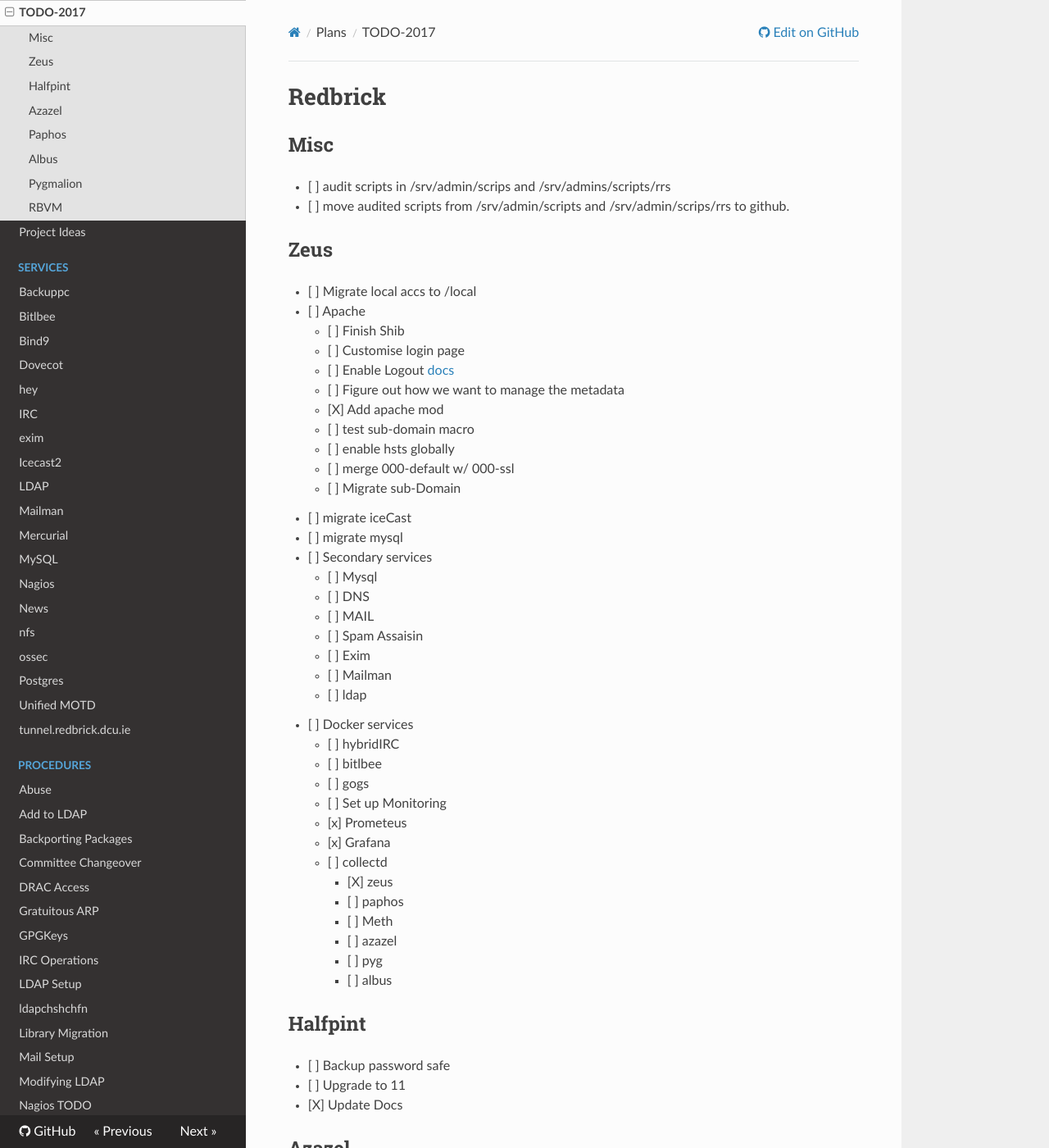
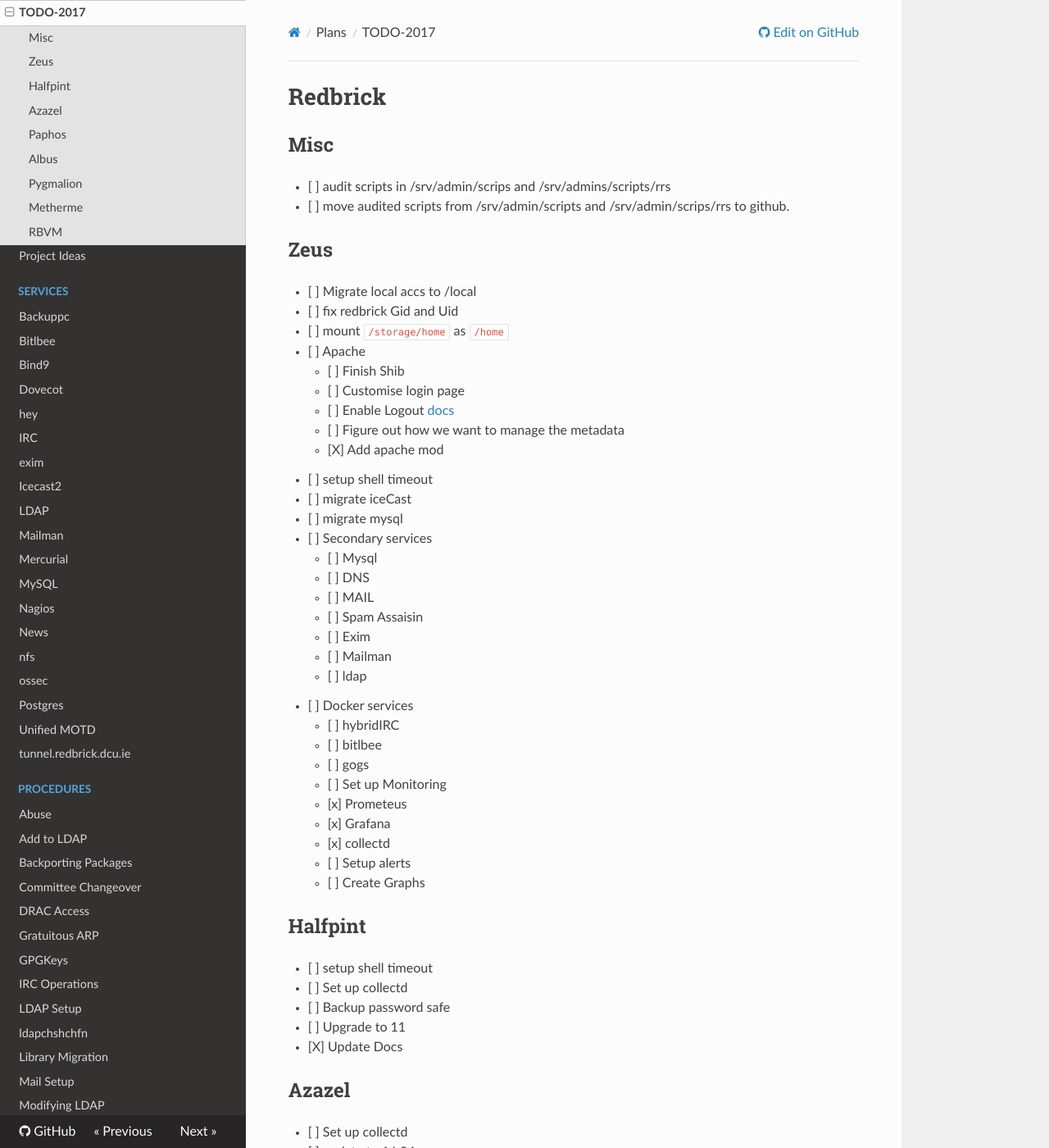
Before and after one commit to redbrick/docs-old, an MkDocs documentation site: the page built from docs/plans/TODO-2017.md, in a window 1280 px wide and 1400 px high. Shown: the whole window at 82% size. Built offline with MkDocs 1.6.1, drawn with Linux system fonts in a browser that asks for light colours; nearby versions of some CDN libraries; old or Windows-style settings are respelled for this version of MkDocs; some of the changed text lies outside the part shown.

Commit message:
move items to correct host

```diff
--- a/docs/plans/TODO-2017.md
+++ b/docs/plans/TODO-2017.md
@@ -6,16 +6,15 @@
 
 ## Zeus
   - [ ] Migrate local accs to /local
+  - [ ] fix redbrick Gid and Uid
+  - [ ] mount `/storage/home` as `/home`
   - [ ] Apache
     - [ ] Finish Shib
       - [ ] Customise login page
       - [ ] Enable Logout [docs](https://wiki.shibboleth.net/confluence/display/IDP30/LogoutConfiguration)
       - [ ] Figure out how we want to manage the metadata
     - [X] Add apache mod
-    - [ ] test sub-domain macro
-    - [ ] enable hsts globally
-    - [ ] merge 000-default w/ 000-ssl
-    - [ ] Migrate sub-Domain
+  - [ ] setup shell timeout
   - [ ] migrate iceCast
   - [ ] migrate mysql
   - [ ]  Secondary services
@@ -33,31 +32,35 @@
     - [ ] Set up Monitoring
       - [x] Prometeus
       - [x] Grafana
-      - [ ] collectd
-        - [X] zeus
-        - [ ] paphos
-        - [ ] Meth
-        - [ ] azazel
-        - [ ] pyg
-        - [ ] albus
+      - [x] collectd
+      - [ ] Setup alerts
+      - [ ] Create Graphs
 
-## Halfpint ##
+## Halfpint
+  - [ ] setup shell timeout
+  - [ ] Set up collectd
   - [ ] Backup password safe
   - [ ] Upgrade to 11
   - [X] Update Docs
 
-## Azazel ##
+## Azazel
+  - [ ] Set up collectd
+  - [ ] update to 16.04
   - [X] Setup port 443 redirect to www
     - [X] review lighthttpd SSL
     - [X] replace with apache
 
-## Paphos ##
+## Paphos
+  - [ ] Set up collectd
   - [ ] Set up smtp server
+  - [ ] update to 16.04
 
-## Albus ##
+## Albus
+  - [ ] Set up collectd
   - [X] Setup backuppc
 
-## Pygmalion ##
+## Pygmalion
+  - [ ] Set up collectd
   - [ ] dist upgrade
   - [ ] update Langauges
     - [X] node
@@ -67,7 +70,13 @@
     - [X] Ruby
     - [X] Objective C
 
-## RBVM ##
+## Metherme
+  - [ ] Set up collectd
+  - [ ] Apache
+    - [ ] merge 000-default w/ 000-ssl
+    - [ ] Migrate sub-Domain
+
+## RBVM
   - [ ] Choose machine
     - [ ] Meth?
     - [ ] servers in fm yet to be named
```
